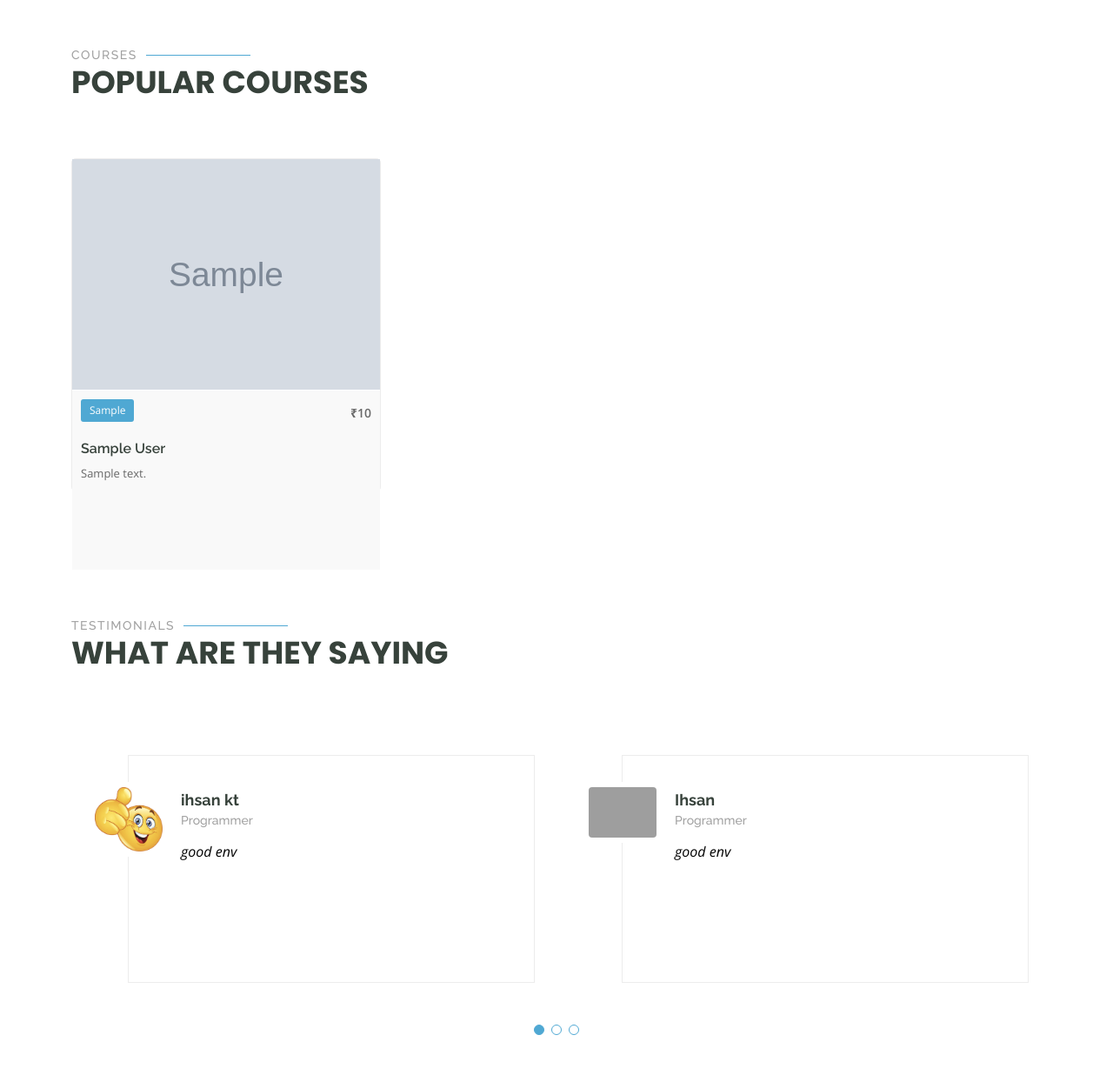
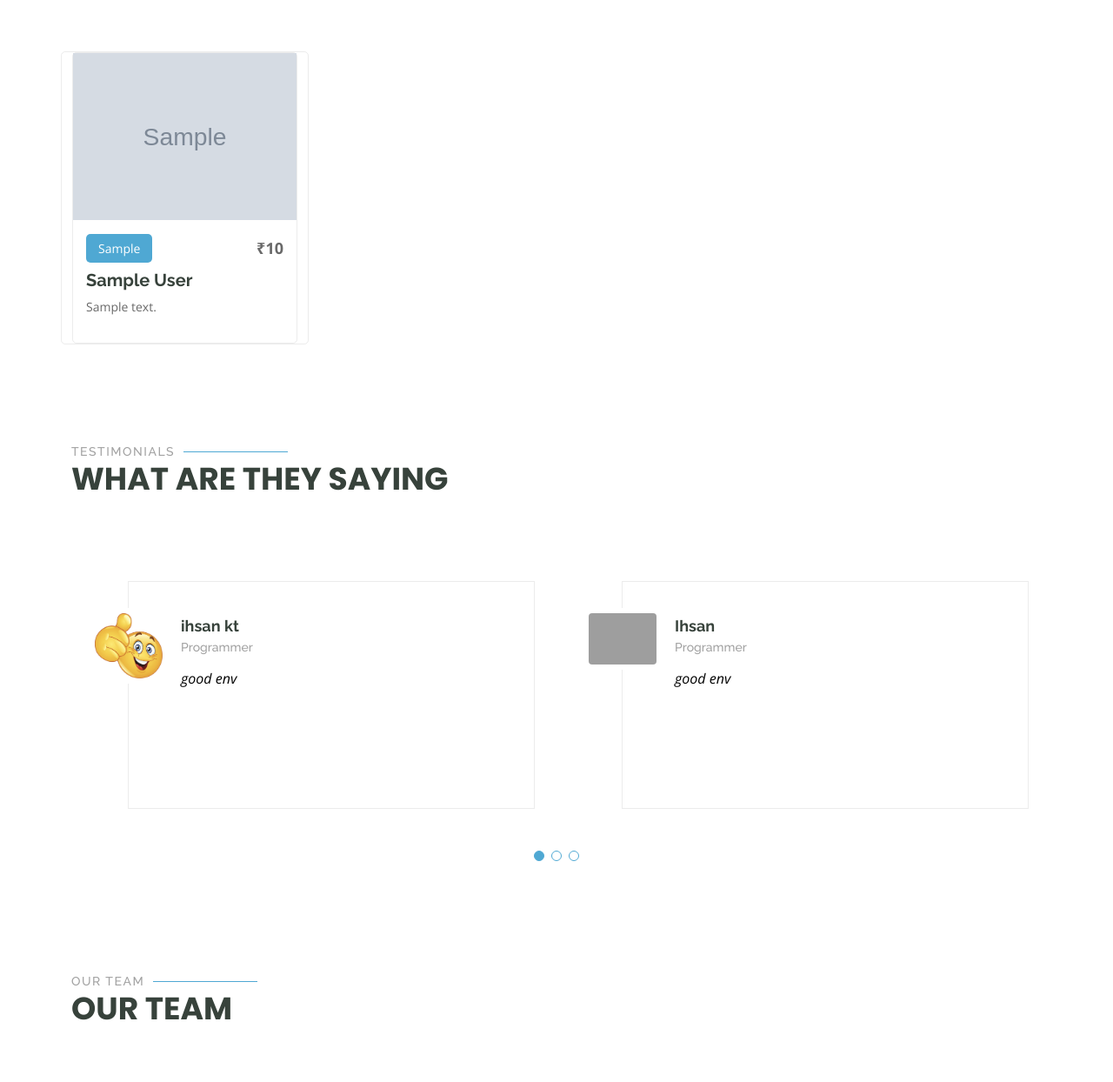
Before and after one commit to ihsan292292/SB-ElasticBean, a Django app: page / in a window 1280 px wide. Shown: the part 730-1974 px from the top of the page at 87% size. Run offline with Django 5.2, Linux system fonts and the light colour scheme; data comes from the database, SQL or seed files in the repository; tables that the repository leaves empty hold one stand-in row (values such as "Sample post"); grey boxes marked "Sample" are stand-in pictures; parts of the project's set-up code (start-up, migrations or seed data) failed here and were passed over; some libraries are stand-ins or nearby versions; grey boxes are pictures that could not be loaded.

Commit message:
template change

```diff
--- a/templates/index.html
+++ b/templates/index.html
@@ -240,16 +240,19 @@
     <!-- End Section Title -->
 
     <!-- Courses Section -->
-    <section id="courses" class="courses section">
-      <div class="container section-title" data-aos="fade-up">
-        <h2>Courses</h2>
-        <p class="">Popular Courses</p>
-      </div>
-
+    <section id="courses-list" class="section courses-list">
       <div class="container">
         <div class="row">
           {% for course in courses %}
-          <div class="col-lg-4 col-md-6 d-flex align-items-stretch" data-aos="zoom-in" data-aos-delay="{{ forloop.counter }}">
+          <div class="col-lg-3 col-md-6 d-flex align-items-stretch course-item
+              {% if not 'accounting' in course.description|lower %}
+                {% if 'html' not in course.description|lower and
+                      'css' not in course.description|lower and
+                      'python' not in course.description|lower and
+                      'c++' not in course.description|lower %}
+                  hidden
+                {% endif %}
+            " data-aos="zoom-in" data-aos-delay="{{ forloop.counter }}">
             <div class="course-item">
               {% if course.photo %}
                 <img src="{{ course.photo.url }}" class="img-fluid" alt="...">
@@ -257,7 +260,7 @@
                 <img src="https://skibbloard2008.s3.eu-north-1.amazonaws.com/media/courses/logo.jpg" class="img-fluid" alt="...">
               {% endif %}
               <div class="course-content">
-                <div class="d-flex justify-content-between align-items-center mb-3">
+                <div class="d-flex justify-content-between align-items-center mb-2">
                   <p class="category">{{ course.duration }}</p>
                   <p class="price">₹{{ course.fee }}</p>
                 </div>
@@ -303,35 +306,26 @@
 
 
     <!-- Trainers Index Section -->
-    <section id="courses-list" class="section courses-list">
+    <section id="trainers-index" class="section trainers-index">
+      <div class="container section-title" data-aos="fade-up">
+        <h2>Our Team</h2>
+        <p class="">Our Team</p>
+      </div>
       <div class="container">
         <div class="row">
-          {% for course in courses %}
-          <div class="col-lg-3 col-md-6 d-flex align-items-stretch course-item
-              {% if not 'accounting' in course.description|lower %}
-                {% if 'html' not in course.description|lower and
-                      'css' not in course.description|lower and
-                      'python' not in course.description|lower and
-                      'c++' not in course.description|lower %}
-                  hidden
+          {% for staff in staffs %}
+          <div class="col-lg-4 col-md-6 d-flex" data-aos="fade-up" data-aos-delay="{{ forloop.counter }}">
+            <div class="member">
+              {% if staff.profile_pic %}
+              <img src="{{staff.profile_pic.url}}" class="img-fluid" alt="">
               {% endif %}
-            " data-aos="zoom-in" data-aos-delay="{{ forloop.counter }}">
-            <div class="course-item">
-              {% if course.photo %}
-                <img src="{{ course.photo.url }}" class="img-fluid" alt="...">
-              {% else %}
-                <img src="https://skibbloard2008.s3.eu-north-1.amazonaws.com/media/courses/logo.jpg" class="img-fluid" alt="...">
-              {% endif %}
-              <div class="course-content">
-                <div class="d-flex justify-content-between align-items-center mb-2">
-                  <p class="category">{{ course.duration }}</p>
-                  <p class="price">₹{{ course.fee }}</p>
-                </div>
-                <h3><a href="{{ course.url }}">{{ course.name }}</a></h3>
-                <p class="description">{{ course.description }}</p>
+              <div class="member-content">
+                <h4>{{ staff.name }}</h4>
+                <span>{{ staff.department }}</span>
+                <p>{{ staff.user.email }}<br>phone: {{ staff.phone }}</p>
               </div>
             </div>
-          </div>
+          </div><!-- End Team Member -->
           {% endfor %}
         </div>
       </div>
@@ -405,9 +399,7 @@
 
     const images = [
       {% for bg in bgs %}
-        {% if bg.bgimage %}
       "{{ bg.bgimage.url }}",
-        {% endif %}
       {% endfor %}
     ];
 
@@ -535,7 +527,4 @@
 
 </body>
 
-
-</body>
-
 </html>
```
Lines whose indentation alone changed are shown as unchanged.
